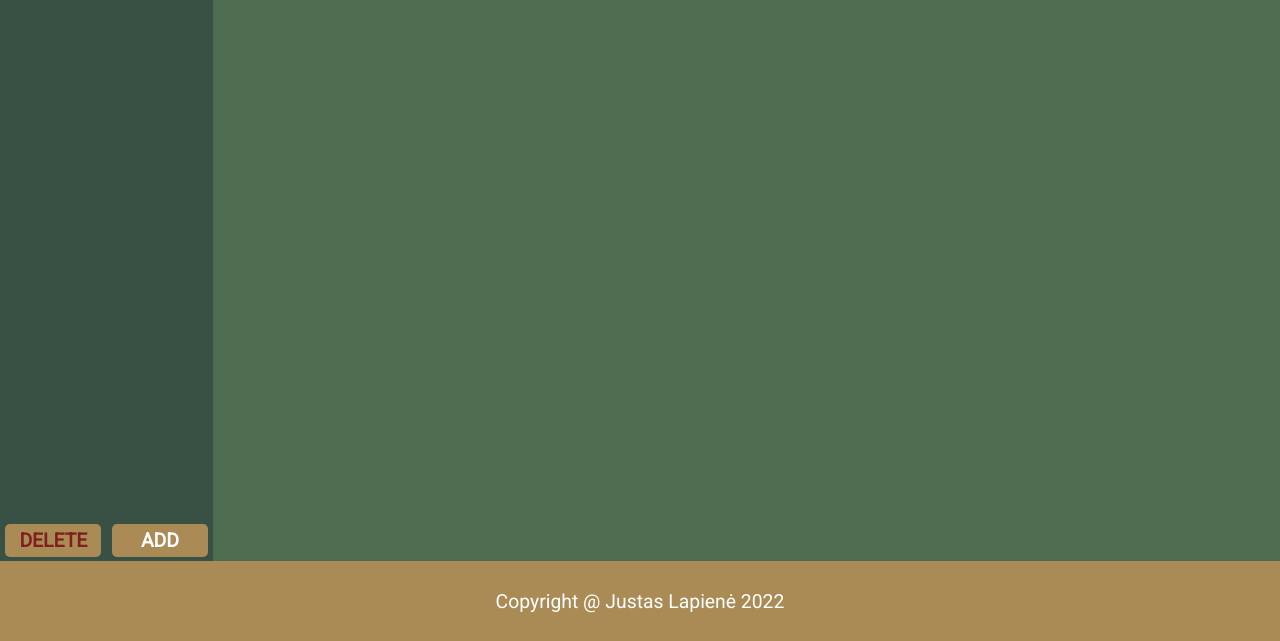
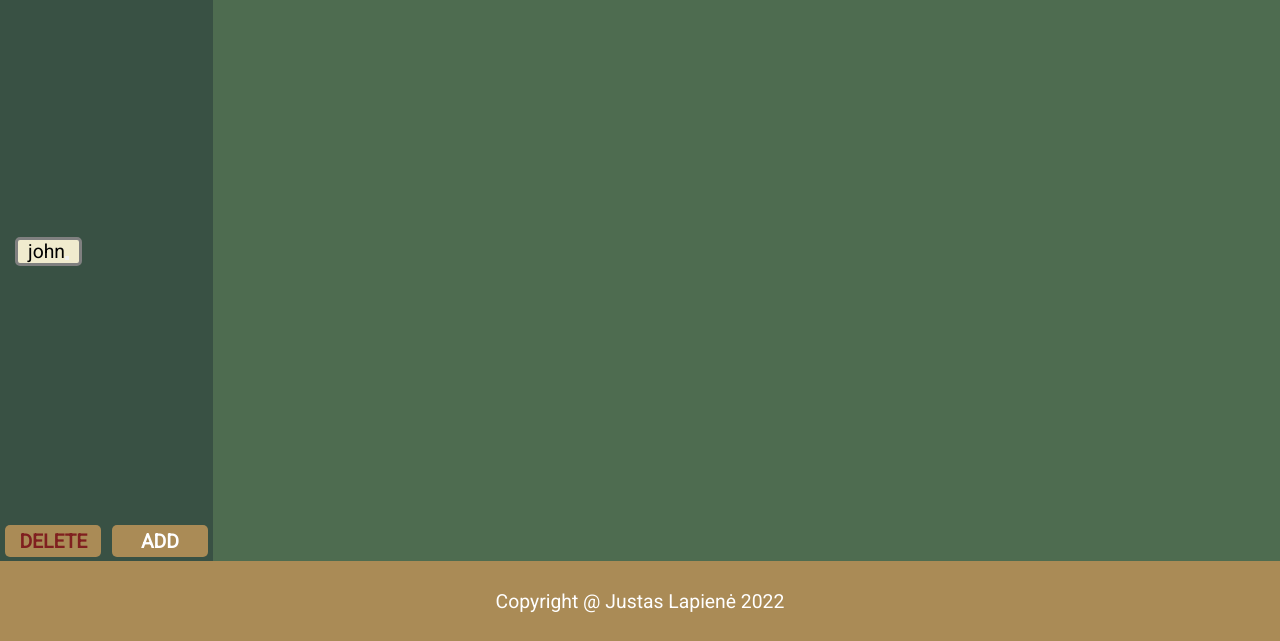
Before and after one commit to J03B1D3N/To-Do-List, a website built with webpack: page dist/index.html in a window 1280 px wide. Both pictures are taken after a click on the button "ADD". Shown: the part 159-800 px from the top of the page. Built offline with nearby package versions, Linux system fonts and the light colour scheme.

Commit message:
project list now renders correctly

```diff
--- a/src/index.js
+++ b/src/index.js
@@ -18,16 +18,15 @@ constructor  (title) {
         this.addProjectBtn = document.getElementById('add')
         this.projectList = document.getElementById('projectList')
         this.deleteProject = document.getElementById('delete')
-        this.div = document.createElement('div')
     },
     addProject: function() {
         this.projectListArr.push(this.project)
     },
     bindEvents: function() {
         this.addProjectBtn.addEventListener('click', () => {
-            this.createProject().bind(this)
-            this.addProject.bind(this)
-            this.renderProjectList().bind(this)
+            this.createProject()
+            this.addProject()
+            this.renderProjectList()
         });
     },
     createProject: function() {
@@ -37,11 +36,16 @@ constructor  (title) {
         while (this.projectList.firstChild) {
             this.projectList.removeChild(this.projectList.firstChild);
         }
-        for(let i = 0; i < projectList.length; i++) {
 
+        for(let i = 0; i < this.projectListArr.length; i++) {
+            const div = document.createElement('div')
+            div.classList.add('project')
+            div.innerHTML = this.projectListArr[i].title
+            const deleteBtn = document.createElement('button')
+            deleteBtn.classList.add('delete')
+            div.appendChild(deleteBtn)
+            this.projectList.appendChild(div)
         }
-        console.log(this.projectListArr)
-
     }
 }
 todoApp.init();
--- a/src/style.scss
+++ b/src/style.scss
@@ -7,6 +7,25 @@
     font-size: 1.1rem;
     font-family: 'Roboto', sans-serif;
     color: white;
+    ::-webkit-scrollbar {
+        width: 10px;
+      }
+
+      /* Track */
+      ::-webkit-scrollbar-track {
+        background: inherit;
+      }
+
+      /* Handle */
+      ::-webkit-scrollbar-thumb {
+        background: rgb(36, 60, 37);
+        border-radius: 10px;
+      }
+
+      /* Handle on hover */
+      ::-webkit-scrollbar-thumb:hover {
+        background: #555;
+      }
 }
 $header-footer: rgb(170, 139, 86);
 $nav: rgb(57, 81, 68);
@@ -45,6 +64,7 @@ footer {
     grid-column: 1/7;
     @include hf
 }
+
 nav {
     grid-row: 2 / 10;
     grid-column: 1/2;
@@ -62,12 +82,14 @@ nav {
     }
     .projectList {
         display: grid;
-        grid-template-rows: repeat(auto-fill, 2rem);
+        grid-template-rows: auto;
+        gap: 5px;
         height: 100%;
         width: 100%;
         padding-left: 15px;
         justify-items: left;
         align-items: center;
+        overflow: auto;
         .project {
             border: 3px solid grey;
             width: fit-content;
@@ -87,6 +109,7 @@ nav {
         width: 100%;
         display: flex;
         justify-content: space-around;
+        margin-top: 15px;
         .btn {
             height: 90%;
             width: 45%;
@@ -109,10 +132,6 @@ nav {
     }
 }
 
-
-
-
-
 main {
     grid-column: 2 / -1;
     grid-row: 2/10;
```
